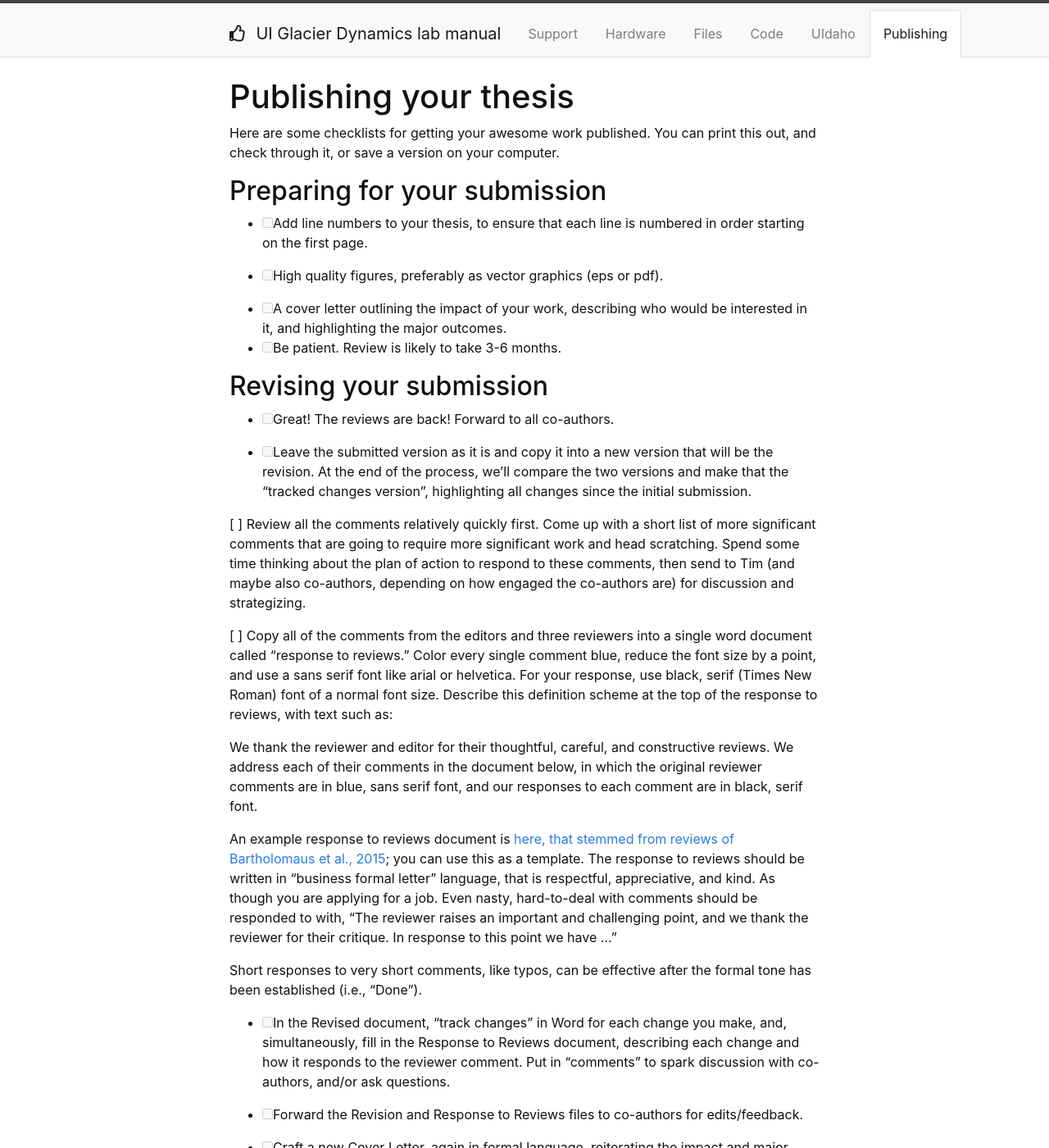
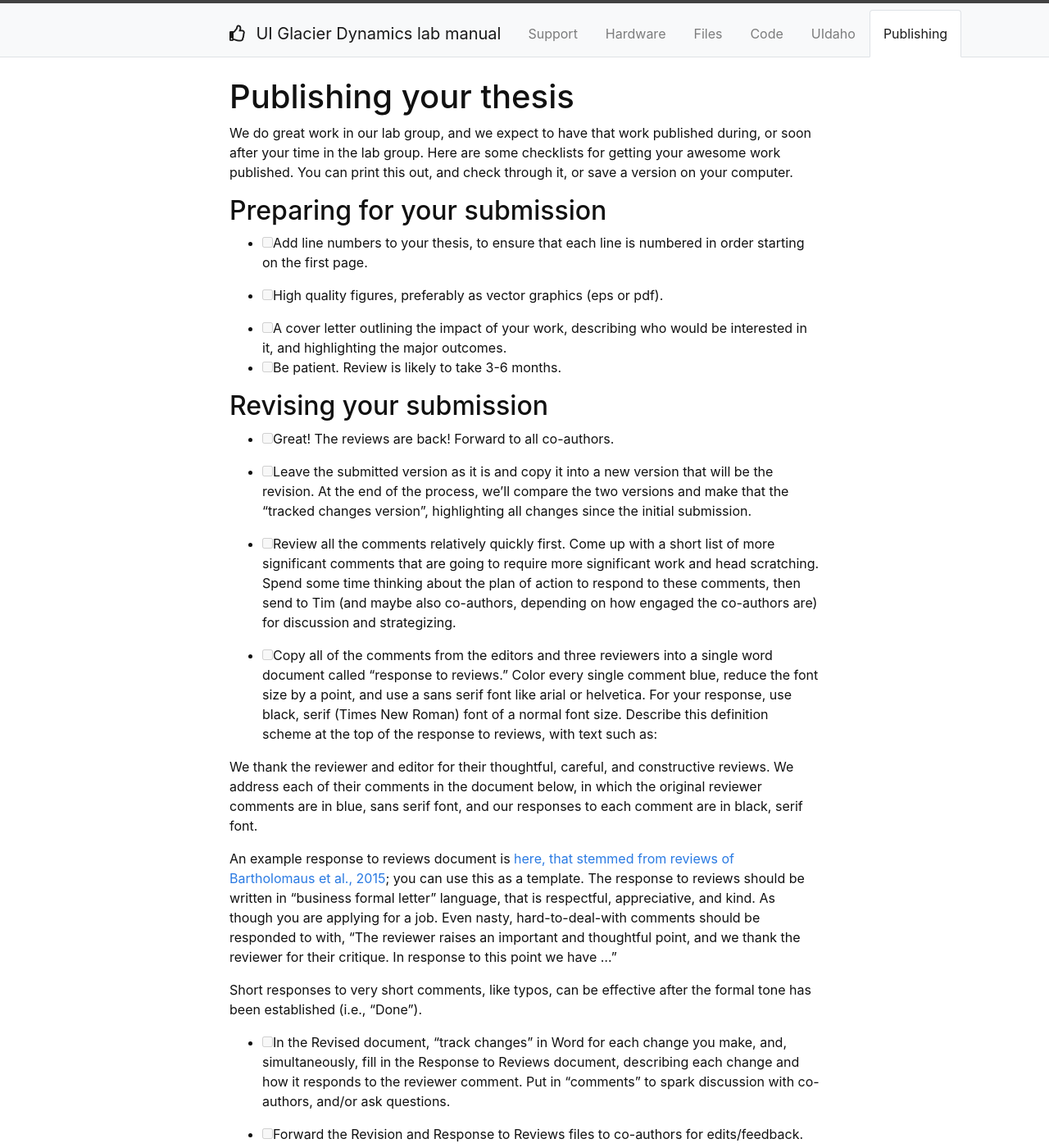
Before and after one commit to yoramterleth/uiglaciology, a Jekyll site: the page built from content/5-Publishing.md, in a window 1280 px wide and 1400 px high. Shown: the whole window at 82% size. Built offline with Jekyll 4.4.1, drawn with Linux system fonts in a browser that asks for light colours.

Commit message:
Update 5-Publishing.md

```diff
--- a/content/5-Publishing.md
+++ b/content/5-Publishing.md
@@ -4,7 +4,7 @@ nav: true
 ---
 
 # Publishing your thesis
-Here are some checklists for getting your awesome work published.  You can print this out, and check through it, or save a version on your computer.
+We do great work in our lab group, and we expect to have that work published during, or soon after your time in the lab group.  Here are some checklists for getting your awesome work published.  You can print this out, and check through it, or save a version on your computer.
 
 ## Preparing for your submission
 - [ ] Add line numbers to your thesis, to ensure that each line is numbered in order starting on the first page.
@@ -17,19 +17,19 @@ Here are some checklists for getting your awesome work published.  You can print
 ## Revising your submission
 - [ ] Great!  The reviews are back!  Forward to all co-authors.
 
-- [ ] Leave the submitted version as it is and copy it into a new version that will be the revision.  At the end of the process, we’ll compare the two versions and make that the “tracked changes version”, highlighting all changes since the initial submission.
+- [ ]  Leave the submitted version as it is and copy it into a new version that will be the revision.  At the end of the process, we’ll compare the two versions and make that the “tracked changes version”, highlighting all changes since the initial submission.
 
-[ ] Review all the comments relatively quickly first.  Come up with a short list of more significant comments that are going to require more significant work and head scratching.  Spend some time thinking about the plan of action to respond to these comments, then send to Tim (and maybe also co-authors, depending on how engaged the co-authors are) for discussion and strategizing.
+- [ ]  Review all the comments relatively quickly first.  Come up with a short list of more significant comments that are going to require more significant work and head scratching.  Spend some time thinking about the plan of action to respond to these comments, then send to Tim (and maybe also co-authors, depending on how engaged the co-authors are) for discussion and strategizing.
 
-[ ] Copy all of the comments from the editors and three reviewers into a single word document called “response to reviews."  Color every single comment blue, reduce the font size by a point, and use a sans serif font like arial or helvetica.  For your response, use black, serif (Times New Roman) font of a normal font size.  Describe this definition scheme at the top of the response to reviews, with text such as:
+- [ ]  Copy all of the comments from the editors and three reviewers into a single word document called “response to reviews."  Color every single comment blue, reduce the font size by a point, and use a sans serif font like arial or helvetica.  For your response, use black, serif (Times New Roman) font of a normal font size.  Describe this definition scheme at the top of the response to reviews, with text such as:
 
-<blockquote>
+<blockquote><p>
 We thank the reviewer and editor for their thoughtful, careful, and constructive reviews.  We address each of their comments in the document below, in which the original reviewer comments are in blue, sans serif font, and our responses to each comment are in black, serif font.
-</blockquote>
+</p></blockquote>
 
-An example response to reviews document is [here, that stemmed from reviews of Bartholomaus et al., 2015](../content/files/Response_to_reviews.docx); you can use this as a template.  The response to reviews should be written in "business formal letter" language, that is respectful, appreciative, and kind.  As though you are applying for a job.  Even nasty, hard-to-deal with comments should be responded to with, "The reviewer raises an important and challenging point, and we thank the reviewer for their critique.  In response to this point we have ..."
+   An example response to reviews document is [here, that stemmed from reviews of Bartholomaus et al., 2015](../content/files/Response_to_reviews.docx); you can use this as a template.  The response to reviews should be written in "business formal letter" language, that is respectful, appreciative, and kind.  As though you are applying for a job.  Even nasty, hard-to-deal-with comments should be responded to with, "The reviewer raises an important and thoughtful point, and we thank the reviewer for their critique.  In response to this point we have ..."
 
-Short responses to very short comments, like typos, can be effective after the formal tone has been established (i.e., "Done").
+   Short responses to very short comments, like typos, can be effective after the formal tone has been established (i.e., "Done").
 
 - [ ] In the Revised document, "track changes" in Word for each change you make, and, simultaneously, fill in the Response to Reviews document, describing each change and how it responds to the reviewer comment.  Put in "comments" to spark discussion with co-authors, and/or ask questions.
 
```
